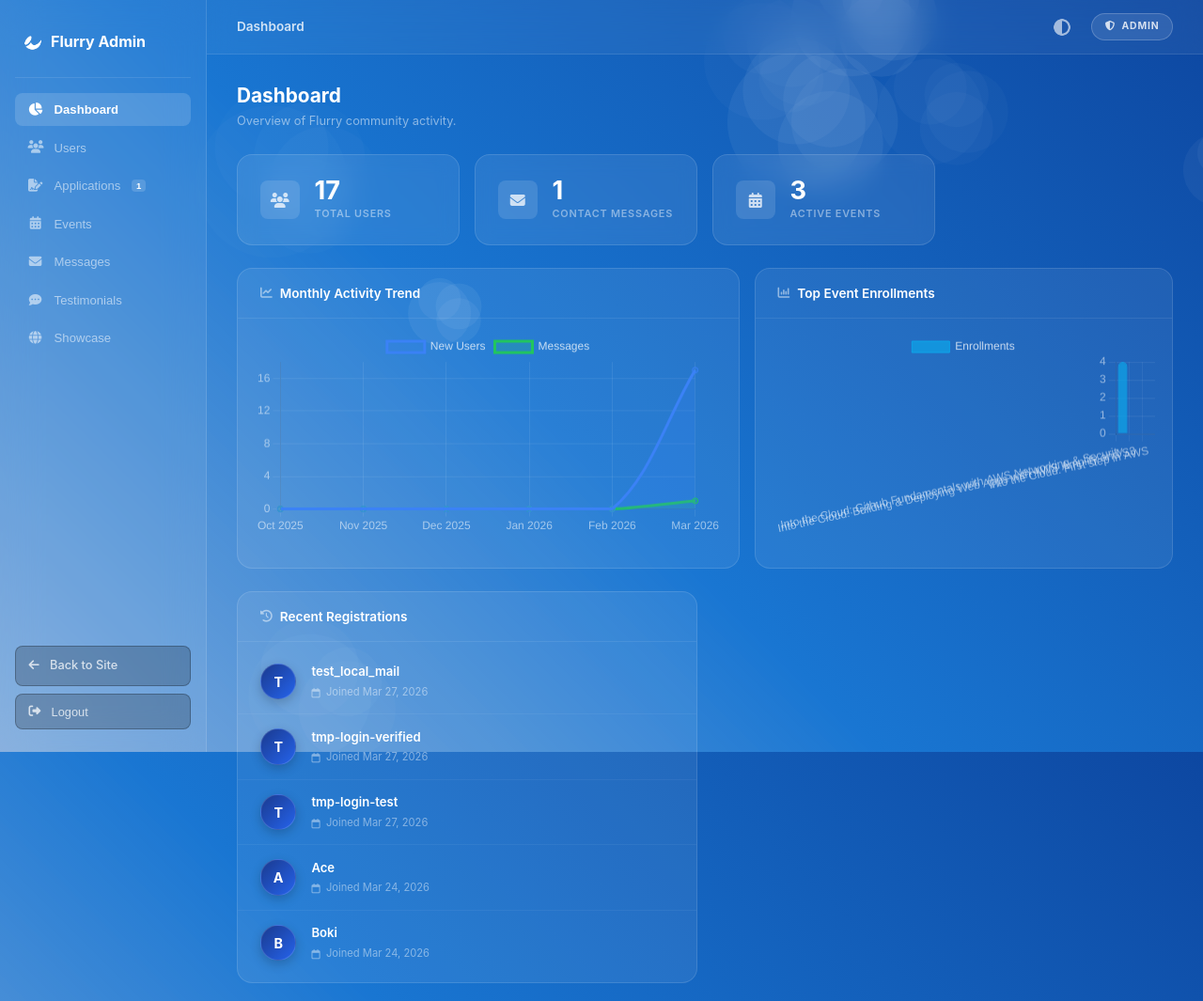
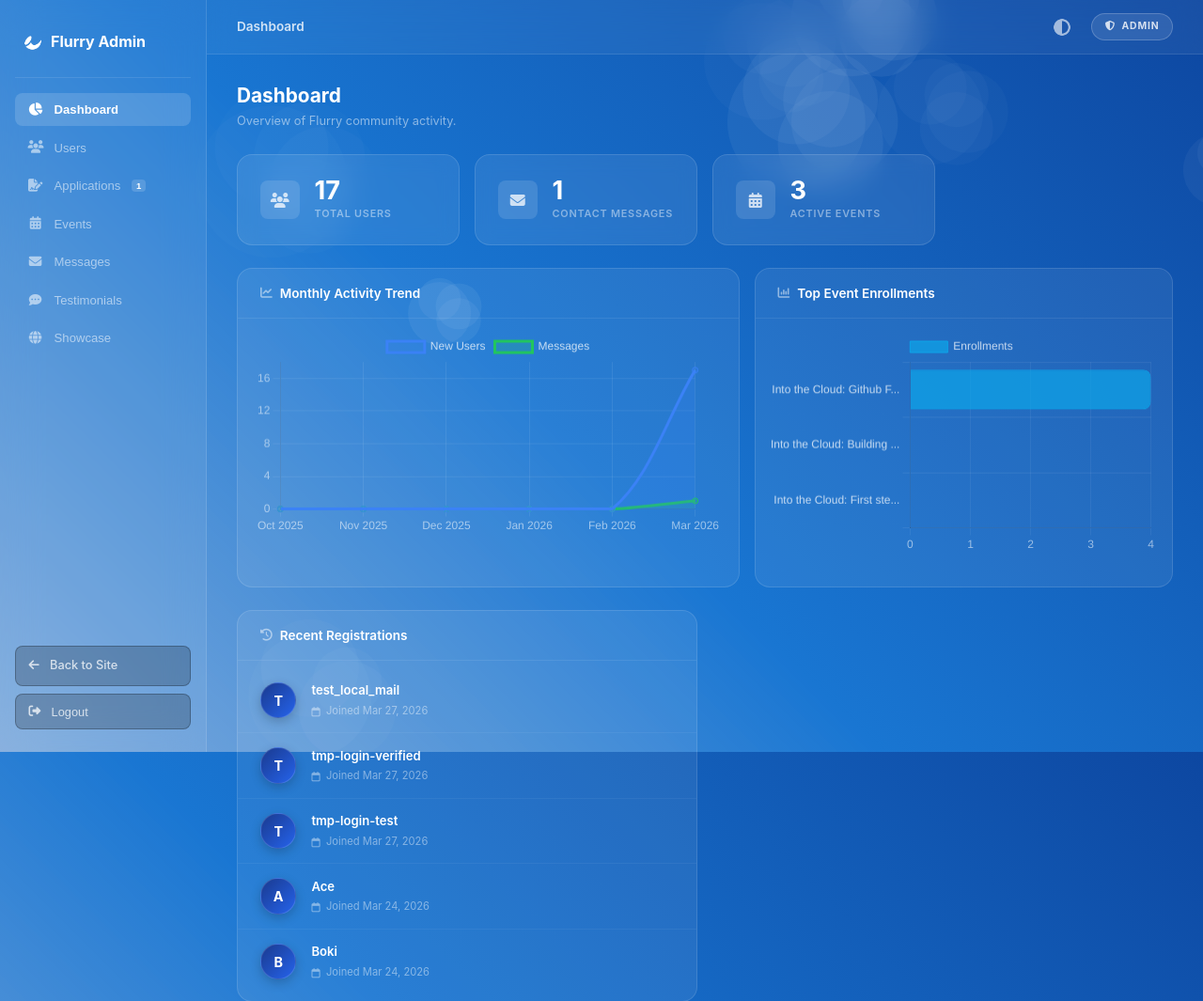
Before and after one commit to neilmasion/Django-Flurry, a Django app: page /admin/ in a window 1280 px wide. Shown: the top 1065 px of the page at 94% size. Run offline with Django 5.2, Linux system fonts and the light colour scheme; a user stored in the database is signed in; data comes from the database, SQL or seed files in the repository.

Commit message:
fix enrollment chart layout with horizontal bars

```diff
--- a/static/css/admin.css
+++ b/static/css/admin.css
@@ -327,11 +327,17 @@
 }
 
 .chart-card { min-height: 320px; }
+.chart-card:last-child { min-height: 340px; }
 
 .chart-wrap {
     position: relative;
     height: 250px;
     padding: 0.9rem 1.1rem 1.2rem;
+}
+
+.chart-card:last-child .chart-wrap {
+    height: 270px;
+    padding: 0.9rem 1rem 1.2rem 0.7rem;
 }
 
 .chart-wrap canvas {
--- a/templates/admin.html
+++ b/templates/admin.html
@@ -1108,6 +1108,7 @@
                     ]
                 },
                 options: {
+                    indexAxis: 'y',
                     maintainAspectRatio: false,
                     plugins: {
                         legend: {
@@ -1116,12 +1117,22 @@
                     },
                     scales: {
                         x: {
+                            beginAtZero: true,
                             ticks: { color: 'rgba(255,255,255,0.55)' },
                             grid: { color: 'rgba(255,255,255,0.06)' }
                         },
                         y: {
-                            beginAtZero: true,
-                            ticks: { color: 'rgba(255,255,255,0.55)', precision: 0 },
+                            ticks: {
+                                color: 'rgba(255,255,255,0.75)',
+                                font: { size: 12 },
+                                callback: function(value) {
+                                    let label = this.getLabelForValue(value);
+                                    if (label.length > 28) {
+                                        return label.substring(0, 25) + '...';
+                                    }
+                                    return label;
+                                }
+                            },
                             grid: { color: 'rgba(255,255,255,0.08)' }
                         }
                     }
```
